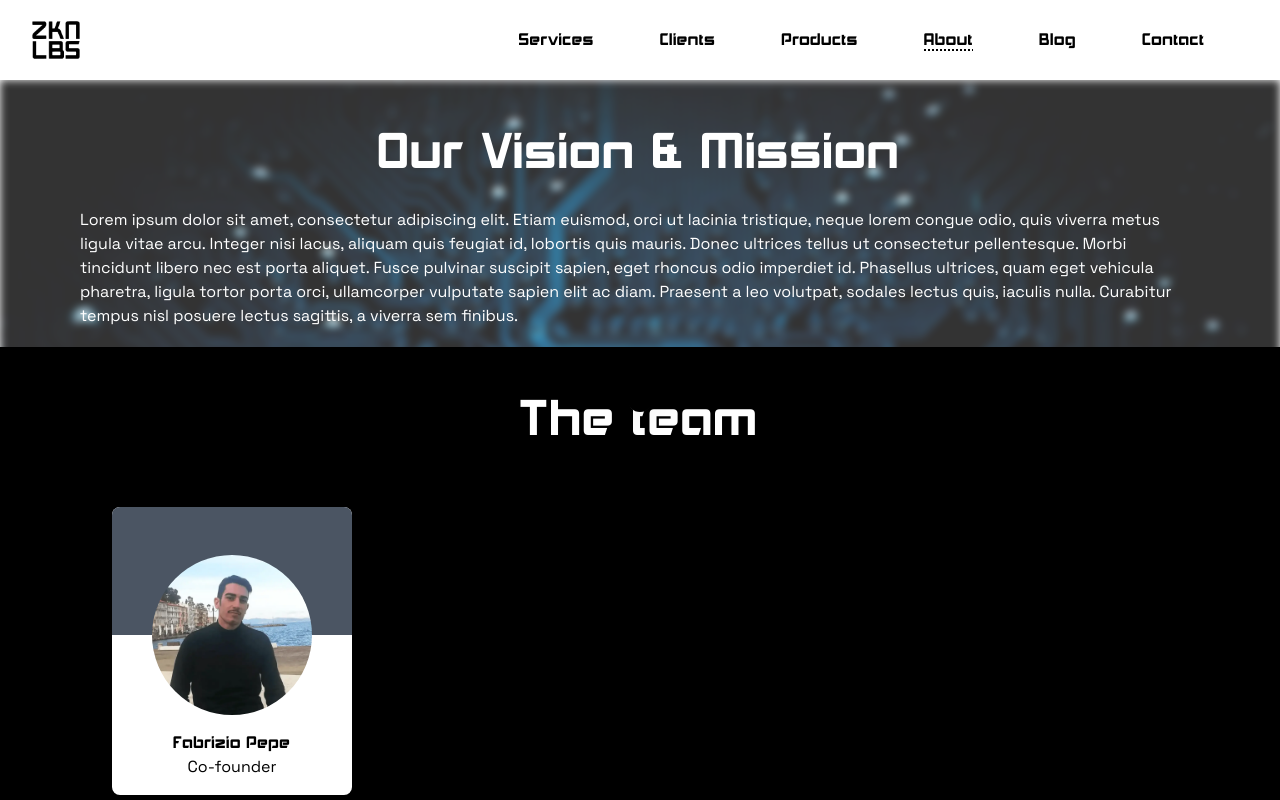
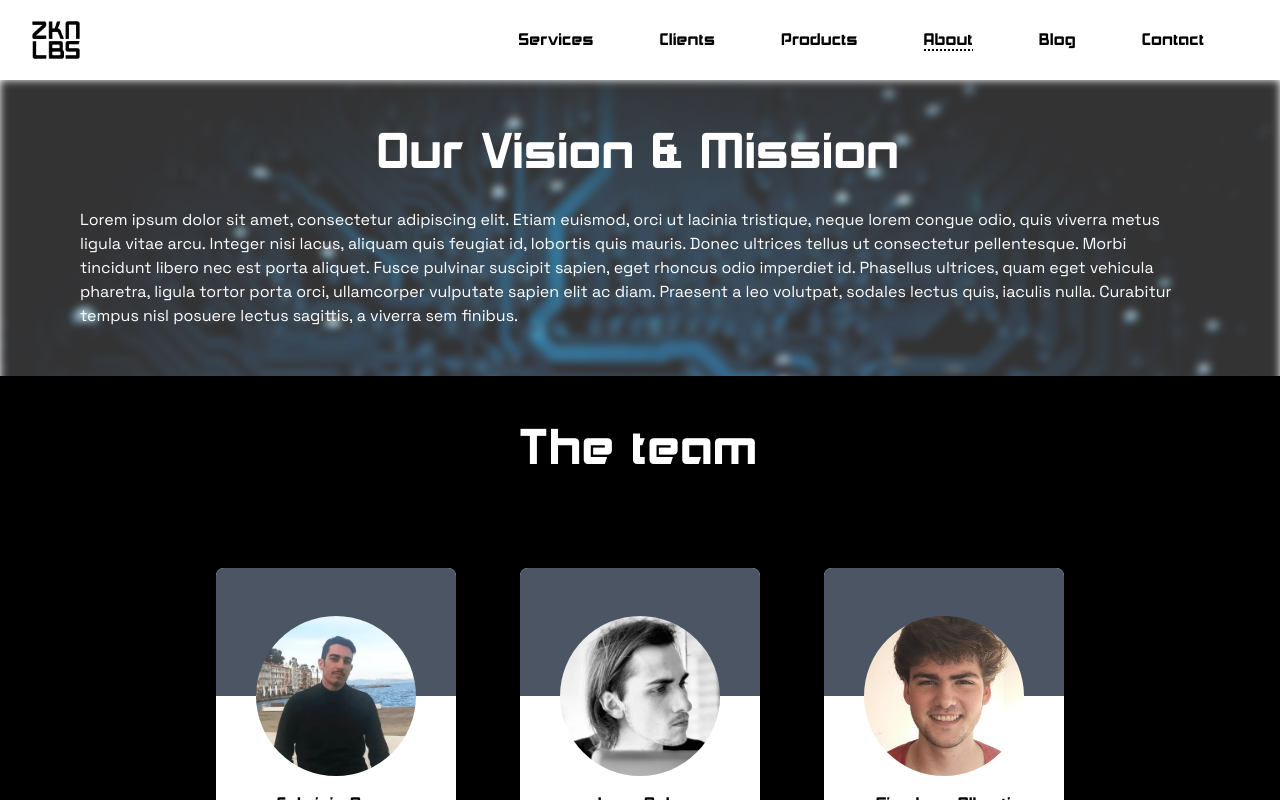
Before and after one commit to asvirtual/ZKN-landing-page, a React (Vite) app: page /about in a window 1280 px wide. Built offline with nearby package versions, Linux system fonts and the light colour scheme.

Commit message:
Finished team cards

```diff
--- a/src/App.jsx
+++ b/src/App.jsx
@@ -22,7 +22,7 @@ function App() {
 
 	const router = createBrowserRouter([
 		{
-		  path: "",
+		  path: "/",
 		  element: <Home />,
 		},
 		{
--- a/src/pages/About/About.jsx
+++ b/src/pages/About/About.jsx
@@ -9,13 +9,9 @@ import fabrizioPepe from "../../assets/FabrizioPepe.webp"
 import lucaPolo from "../../assets/LucaPolo.webp"
 import giordanoAlberti from "../../assets/GiordanoAlberti.jpg"
 
-import xLogo from "../../assets/xLogo.png"
+import fiverrWhiteLogo from "../../assets/fiverrWhiteLogo.svg"
 import xWhiteLogo from "../../assets/xLogoWhite.svg"
-import discordLogo from "../../assets/discordLogo.svg"
-import discordWhiteLogo from "../../assets/discordWhiteLogo.svg"
-import gmailLogo from "../../assets/gmailLogo.svg"
 import linkedinWhiteLogo from "../../assets/linkedInWhiteLogo.svg"
-import instagramWhiteLogo from "../../assets/instagramWhiteLogo.svg"
 
 import { CursorContext } from "../../App"
 import PixelText from '../../components/PixelText/PixelText';
@@ -39,6 +35,28 @@ const About = () => {
         return () => scrollContainer?.current?.removeEventListener("scroll", scrollHandler);
     }, []); */
 
+    const Card = ({ name, description, image, icons }) => {
+        return <div className={ `m-8 w-60 h-fit ${style.card} text-black` } onMouseEnter={ cursorEnter } onMouseLeave={ cursorLeave }>
+            <div className={ `h-fit ${style.cardInner}` }>
+                <div className={ `relative h-fit ${style.cardFront} bg-white rounded-lg p-2` } style={{ backfaceVisibility: "hidden", WebkitBackfaceVisibility: "hidden" }}>
+                    <div className="absolute w-full h-32 z-10 bg-gray-600 top-0 left-0 rounded-t-lg"></div>
+                    <img src={ image } className="rounded-full relative z-20 w-40 h-40 mx-auto mt-10"></img>
+                    <p className="relative akashi text-center h-fit mt-4">{ name }</p>
+                    <p className="relative text-center text-sm mb-4">{ description }</p>
+                </div>
+                <div className={ `${style.cardBack} bg-white rounded-lg` } style={{ backfaceVisibility: "hidden", WebkitBackfaceVisibility: "hidden" }}>
+                    <img src={ image } className="relative w-full h-auto rounded-t-lg"></img>
+                    <p className="relative akashi h-min text-center py-4">{ name }</p>
+                    <div className="relative h-fit py-4 w-full grid grid-flow-col justify-center bg-slate-800 rounded-b-lg">
+                        { icons.map(({ logo, link, styles }) => <a target="_blank" className="my-auto relative mx-2" href={ link }>
+                            <img src={ logo } className={ `relative ${styles ?? "w-8 h-8"}` }></img>
+                        </a> )}
+                    </div>
+                </div>
+            </div>
+        </div>;
+    };
+
     return (
 		<div id="scroll-container" ref={ scrollContainer } style={{ "--scrollbar-color": ((Math.trunc(scrollProgress) > 20 && Math.trunc(scrollProgress) <= 40) || (Math.trunc(scrollProgress) > 60 && Math.trunc(scrollProgress) <= 80)) ? "white" : "black", "--scrollbar-background": ((Math.trunc(scrollProgress) > 20 && Math.trunc(scrollProgress) <= 40) || (Math.trunc(scrollProgress) >= 60 && Math.trunc(scrollProgress) <= 80)) ? "black" : "white" }}
             className="max-h-screen max-w-full overflow-y-scroll overflow-x-hidden scroll-smooth">
@@ -60,7 +78,7 @@ const About = () => {
 						<a onMouseEnter={ cursorEnter } onMouseLeave={ cursorLeave } href="/contact" className="text-center akashi my-auto text-black font-bold mx-5">Contact</a>
 					</nav>
 				}
-                <div className={ `relative h-1/3 text-white overflow-y-hidden py-4 ${ isMobile ? "px-4" : "px-20" }` }>
+                <div className={ `relative h-fit text-white overflow-y-hidden py-4 ${ isMobile ? "px-4" : "px-20" }` }>
                     <img src={ backgroundImage } className="absolute opacity-80 left-0 top-0 w-full h-auto -z-10 blur-sm"></img>
                     <h2 className="akashi text-5xl text-center my-8">Our Vision & Mission</h2>
                     <p className="my-8">Lorem ipsum dolor sit amet, consectetur adipiscing elit. Etiam euismod, orci ut lacinia tristique, neque lorem congue odio, quis viverra metus ligula vitae arcu. Integer nisi lacus, aliquam quis feugiat id, lobortis quis mauris. Donec ultrices tellus ut consectetur pellentesque. Morbi tincidunt libero nec est porta aliquet. Fusce pulvinar suscipit sapien, eget rhoncus odio imperdiet id. Phasellus ultrices, quam eget vehicula pharetra, ligula tortor porta orci, ullamcorper vulputate sapien elit ac diam. Praesent a leo volutpat, sodales lectus quis, iaculis nulla. Curabitur tempus nisl posuere lectus sagittis, a viverra sem finibus. </p>
@@ -69,23 +87,10 @@ const About = () => {
                     onMouseEnter={ () => setCursorColor("bg-white") }
                     onMouseLeave={ () => setCursorColor("bg-black") } className={ `relative text-white bg-black py-4 ${ isMobile ? "px-4" : "px-20" }` }>
                     <h2 className="akashi text-5xl text-center mt-8 mb-16">The team</h2>
-                    <div className={ `m-8 w-60 h-72 ${style.card} text-black` } onMouseEnter={ cursorEnter } onMouseLeave={ cursorLeave }>
-                        <div className={ style.cardInner }>
-                            <div className={ `${style.cardFront} bg-white rounded-lg p-2` } style={{ backfaceVisibility: "hidden", WebkitBackfaceVisibility: "hidden" }}>
-                                <div className="absolute w-full h-32 z-10 bg-gray-600 top-0 left-0 rounded-t-lg"></div>
-                                <img src={ fabrizioPepe } className="rounded-full relative z-20 w-40 h-40 mx-auto mt-10"></img>
-                                <p className="relative akashi text-center h-fit mt-4">Fabrizio Pepe</p>
-                                <p className="relative text-center">Co-founder</p>
-
-                            </div>
-                            <div className={ `${style.cardBack} bg-white rounded-lg` } style={{ backfaceVisibility: "hidden", WebkitBackfaceVisibility: "hidden" }}>
-                                <img src={ fabrizioPepe } className="relative w-full h-auto rounded-t-lg"></img>
-                                <div className="absolute bottom-0 h-1/6 w-full grid grid-flow-col justify-center bg-red-800 rounded-b-lg">
-                                    <img src={ linkedinWhiteLogo } className="my-auto relative w-8 h-8"></img>
-                                    <img src={ linkedinWhiteLogo } className="my-auto relative w-8 h-8"></img>
-                                </div>
-                            </div>
-                        </div>
+                    <div className="flex w-full justify-center">
+                        <Card name="Fabrizio Pepe" description="Co-founder of Ziken Labs, architecture student, and travel lover, he is in charge of BesTripTips' editorial team." image={ fabrizioPepe } icons={ [ { logo: linkedinWhiteLogo, link: "https://www.linkedin.com/in/fabrizio-pepe/" }, { logo: xWhiteLogo, link: "https://twitter.com/digital_fp_", styles: "w-6 h-6 mt-1" } ] } />
+                        <Card name="Luca Polo" description="Co-founder of Ziken Labs, experienced graphic designer, he merges creativity, technology and innovation." image={ lucaPolo } icons={ [ { logo: linkedinWhiteLogo, link: "https://www.linkedin.com/in/luca-polo/" }, { logo: xWhiteLogo, link: "https://twitter.com/ElrondLuis", styles: "w-6 h-6 mt-1" } ] } />
+                        <Card name="Giordano Alberti" description="Collaborator of Ziken Labs, computer engineering student and developer, He's a constant learner, honing his coding skills" image={ giordanoAlberti } icons={ [ { logo: linkedinWhiteLogo, link: "https://www.linkedin.com/in/giordano-alberti-39842627b/" }, { logo: fiverrWhiteLogo, link: "https://it.fiverr.com/users/asvirtual1", styles: "w-6 h-6 mt-1" } ] } />
                     </div>
                 </div>
 			</section>
--- a/src/pages/About/About.module.css
+++ b/src/pages/About/About.module.css
@@ -10,7 +10,8 @@
 .cardInner {
     width: 100%;
     height: 100%;
-    transition: all 0.5s;
+    transition: all ease 0.5s;
+    transition-property: transform, scale, rotateY;
     transform-style: preserve-3d;
     position: relative;
 }
@@ -27,10 +28,11 @@
 }
 
 .cardBack {
+    top: 0;
     transform: rotateY(180deg);
 }
 
 .card:hover .cardInner {
     transform: rotateY(180deg);
-    scale: 1.25;
+    /* scale: 1.15; */
 }
--- a/src/pages/Home/Home.jsx
+++ b/src/pages/Home/Home.jsx
@@ -342,7 +342,7 @@ function Home() {
 					textAlign="center"
 					textBaseLine="middle"
 					gradient={ [ [0, '#121517'], [1, '#121517'] ] }
-					gap={ isMobile ? 1 : 2 }
+					gap={ isMobile ? 1 : 3 }
 					radius={ 5000 }
 					initialAnimation={ true }
 					hoverAnimation={ true }
```
Also changed, not shown: src/assets/fiverrWhiteLogo.svg (added).
